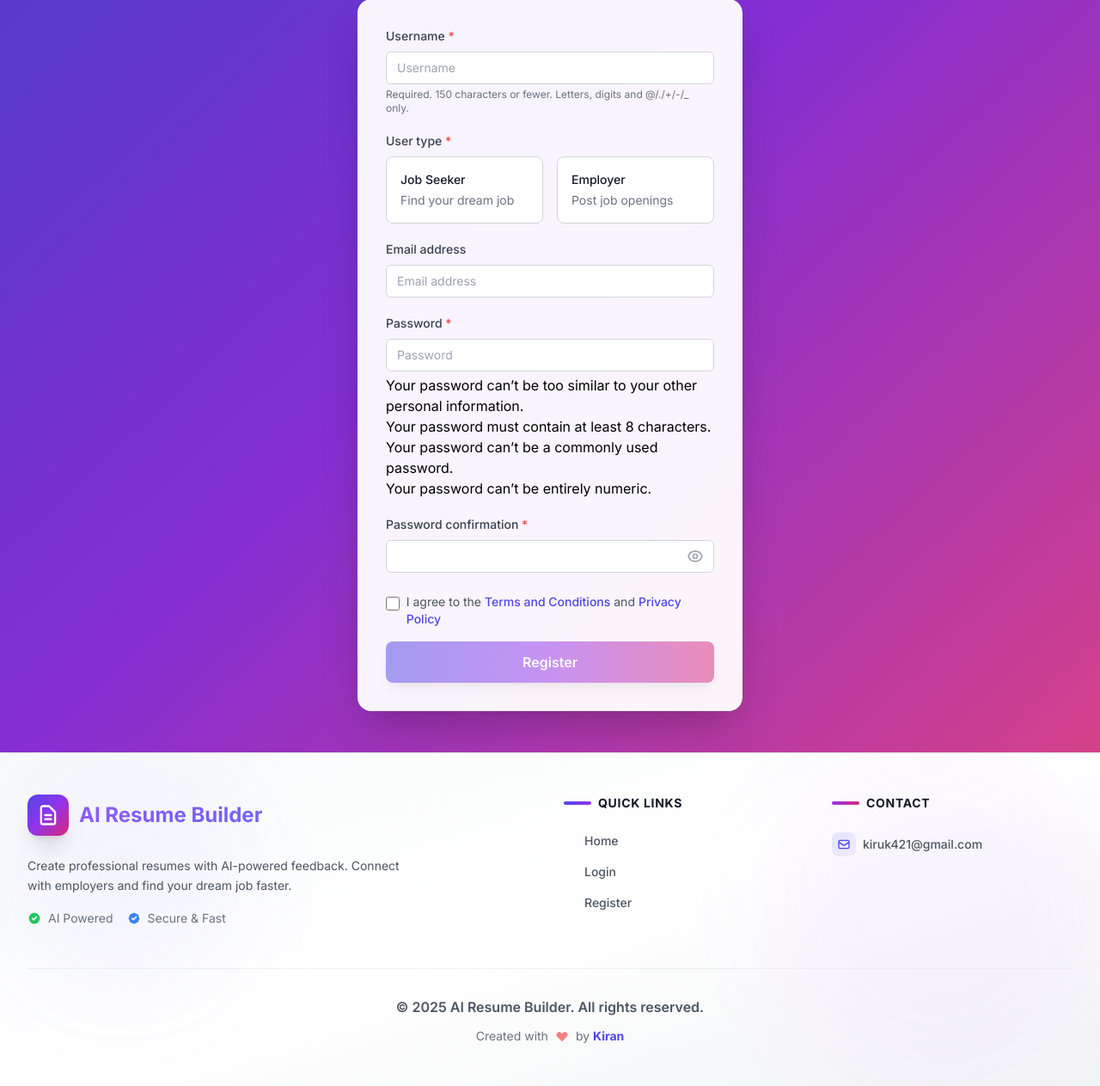
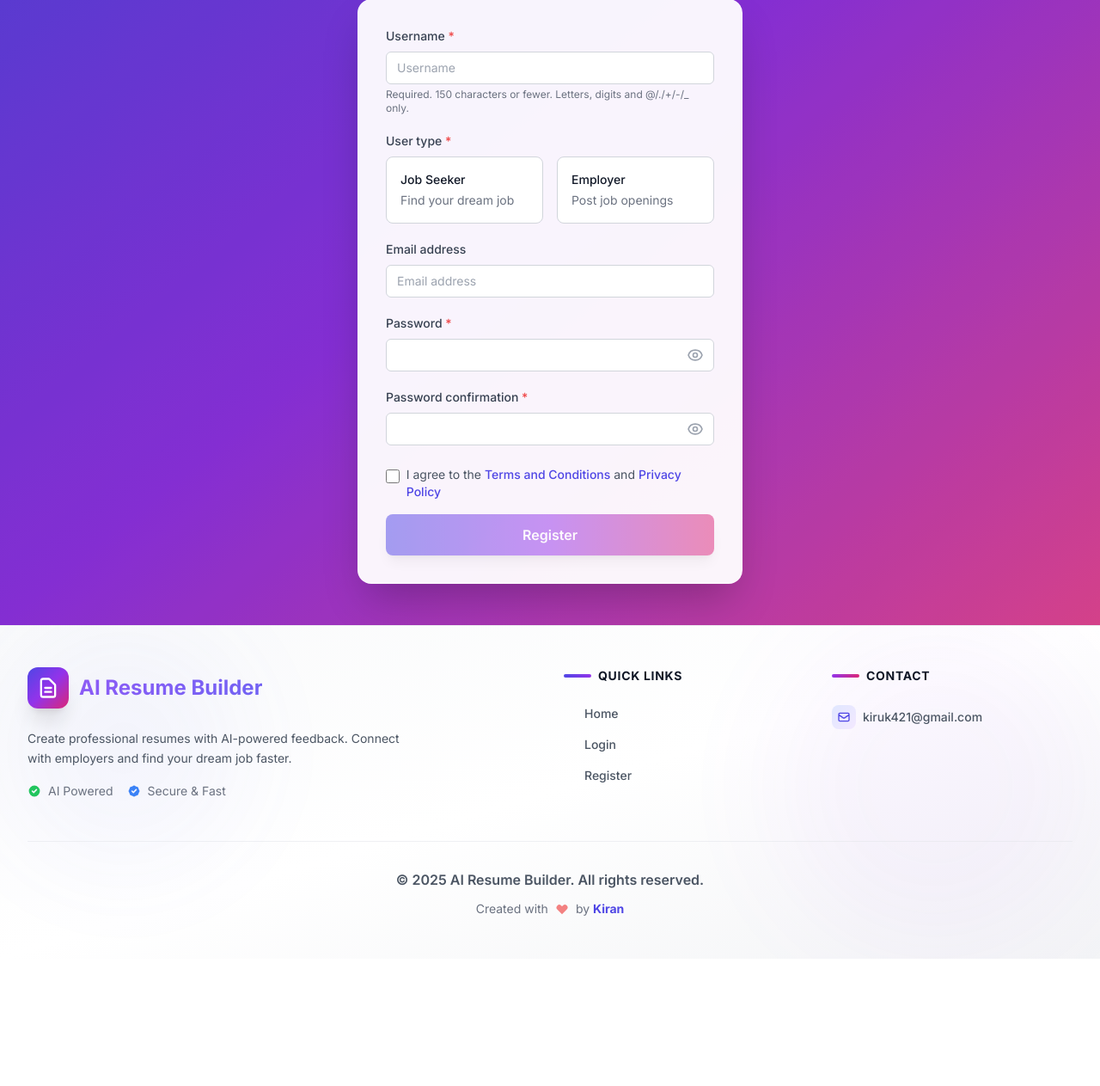
Before and after one commit to kiruuuuuuu/ai-resume-builder, a Django app: page /users/register/ in a window 1280 px wide. Shown: the part 390-1653 px from the top of the page at 86% size. After the commit the page ends 1505 px from the top, so only its background shows below. Run offline with Django 5.2, Linux system fonts and the light colour scheme; parts of the project's set-up code (start-up, migrations or seed data) failed here and were passed over; some libraries are stand-ins or nearby versions.

Commit message:
Fix: Password matching validation issue in registration form
- Change field name check from 'password' to 'password1' to match Django UserCreationForm
- Add initialization of password values from form fields when form is re-rendered
- Ensure Alpine.js password model syncs with form field values
- Fixes issue where 'Passwords do not match' error appeared even when passwords matched

```diff
--- a/users/templates/users/register.html
+++ b/users/templates/users/register.html
@@ -55,13 +55,13 @@
                                 {% if field.field.required %}<span class="text-red-500" aria-label="required">*</span>{% endif %}
                             </label>
 
-                            {% if field.name == 'password' or field.name == 'password2' %}
+                            {% if field.name == 'password1' or field.name == 'password2' %}
                                 <div class="relative">
                                     <input type="password"
                                            id="{{ field.id_for_label }}"
                                            name="{{ field.name }}"
-                                           x-model="{% if field.name == 'password' %}password{% else %}password2{% endif %}"
-                                           @input="{% if field.name == 'password' %}checkPasswordStrength(){% else %}checkPasswordMatch(){% endif %}"
+                                           x-model="{% if field.name == 'password1' %}password{% else %}password2{% endif %}"
+                                           @input="{% if field.name == 'password1' %}checkPasswordStrength(){% else %}checkPasswordMatch(){% endif %}"
                                            :type="showPassword{% if field.name == 'password2' %}2{% endif %} ? 'text' : 'password'"
                                            class="appearance-none block w-full px-3 py-2 border rounded-md placeholder-gray-400 focus:outline-none focus:ring-indigo-500 focus:border-indigo-500 sm:text-sm transition-all {% if field.errors %}border-red-500{% elif field.value and not field.errors %}border-green-500{% else %}border-gray-300{% endif %}"
                                            value="{{ field.value|default:'' }}"
@@ -81,7 +81,7 @@
                                     </button>
                                 </div>
 
-                                {% if field.name == 'password' %}
+                                {% if field.name == 'password1' %}
                                     <!-- Password Strength Indicator -->
                                     <div x-show="password.length > 0" x-cloak class="mt-2">
                                         <div class="flex items-center gap-2 mb-1">
@@ -297,6 +297,22 @@ function registerForm() {
             const userTypeInput = document.querySelector('input[name="user_type"]:checked');
             if (userTypeInput) this.userType = userTypeInput.value;
 
+            // Initialize password values from form fields (if form was re-rendered with errors)
+            const password1Field = document.querySelector('input[name="password1"]');
+            const password2Field = document.querySelector('input[name="password2"]');
+            if (password1Field && password1Field.value) {
+                this.password = password1Field.value;
+            }
+            if (password2Field && password2Field.value) {
+                this.password2 = password2Field.value;
+            }
+
+            // Re-check password match if both fields have values
+            if (this.password && this.password2) {
+                this.checkPasswordMatch();
+                this.checkPasswordStrength();
+            }
+
             // Watch for user type changes
             this.$watch('userType', () => {
                 this.validateForm();
```
